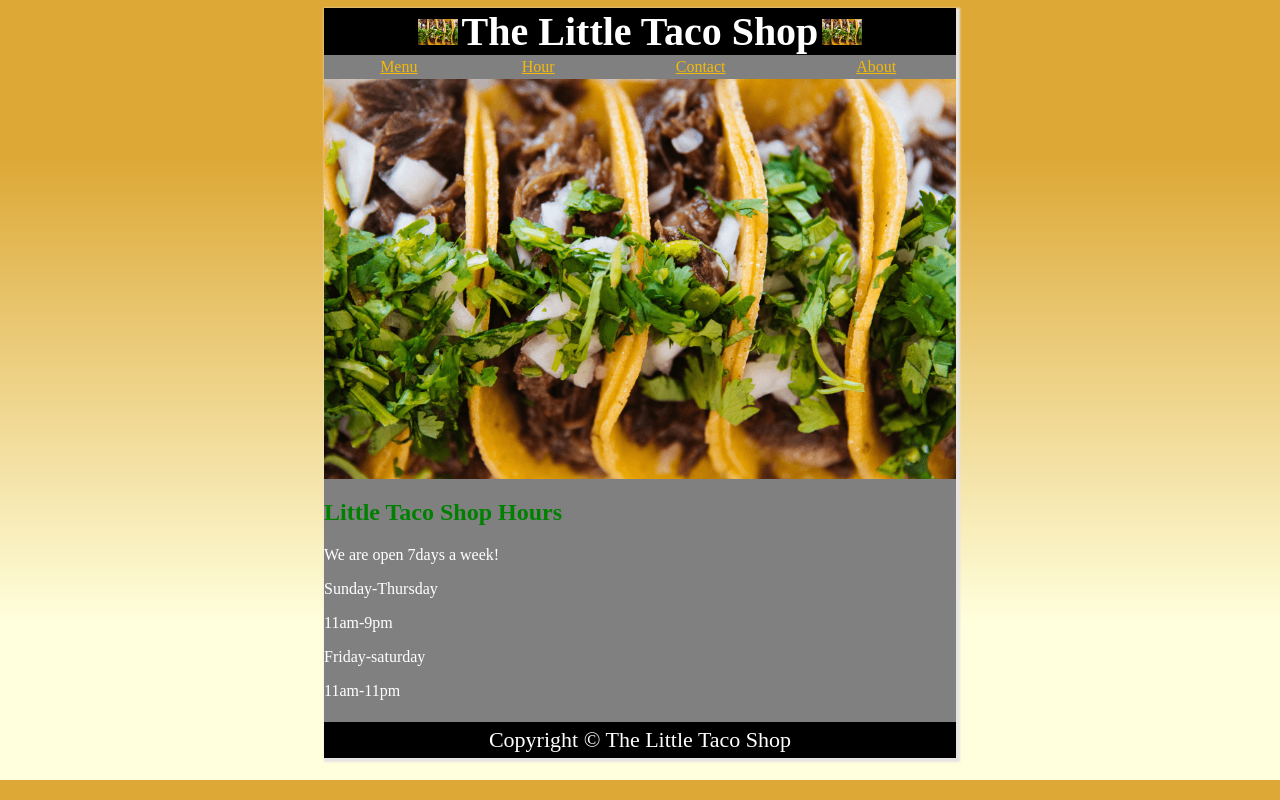
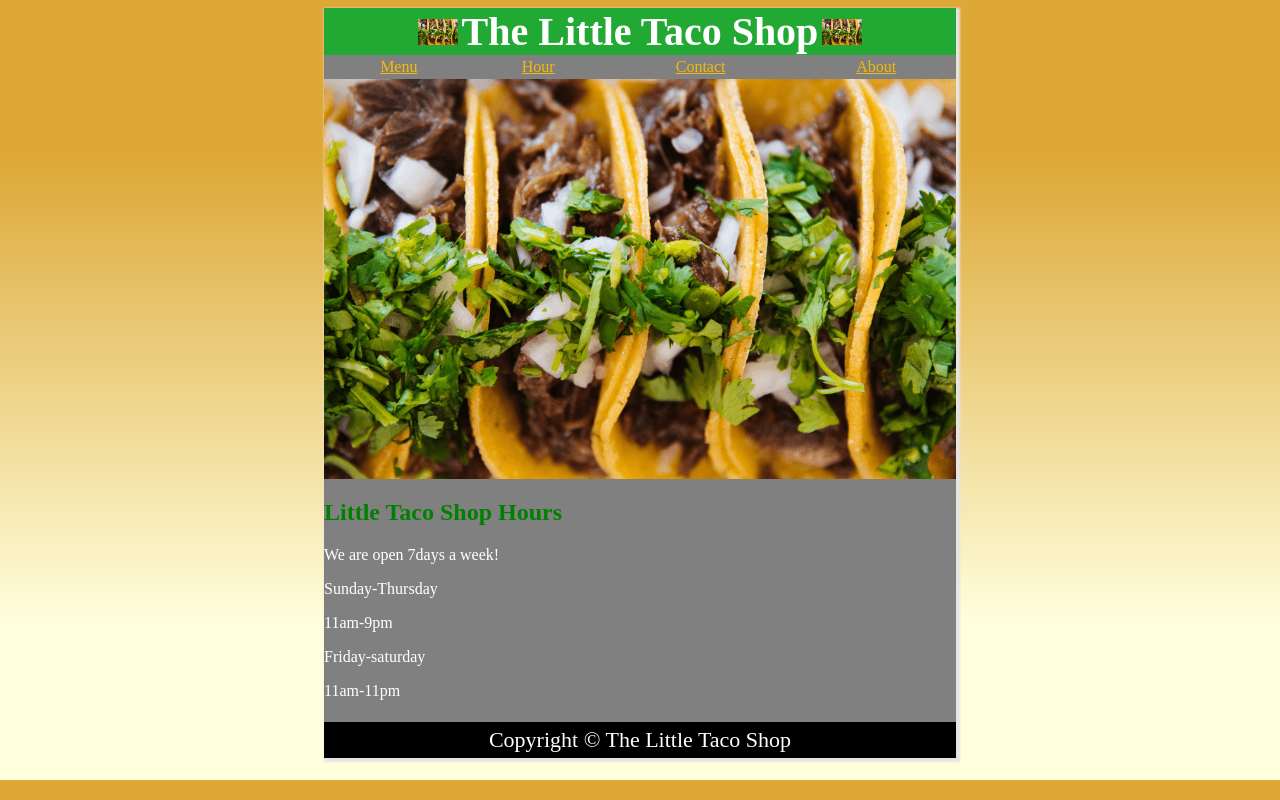
Before and after one commit to oluwasholami10/little-taco, a plain HTML site: page hours.html in a window 1280 px wide. Drawn offline with Linux system fonts and the light colour scheme.

Commit message:
changes header background colour

```diff
--- a/hours.html
+++ b/hours.html
@@ -17,7 +17,7 @@
 </head>
 <body style="background: linear-gradient( rgb(221, 168, 54) 20%, #ffd 80%);"></body>
     <div style="width: 50%; margin: auto; background-color: grey; min-height:300px; box-shadow: 2px 2px 2px 2px #e7e4e4;">
-        <div class="container" style="background-color: black; text-align: center; align-content: center; align-items: center;">
+        <div class="container" style="background-color: rgb(34, 169, 52); text-align: center; align-content: center; align-items: center;">
             <!-- first image on the header -->
             <span style="padding-top: 65px;">
                 <img src="tacos_close_up_1000x649.png" alt="" width="40px">
```
